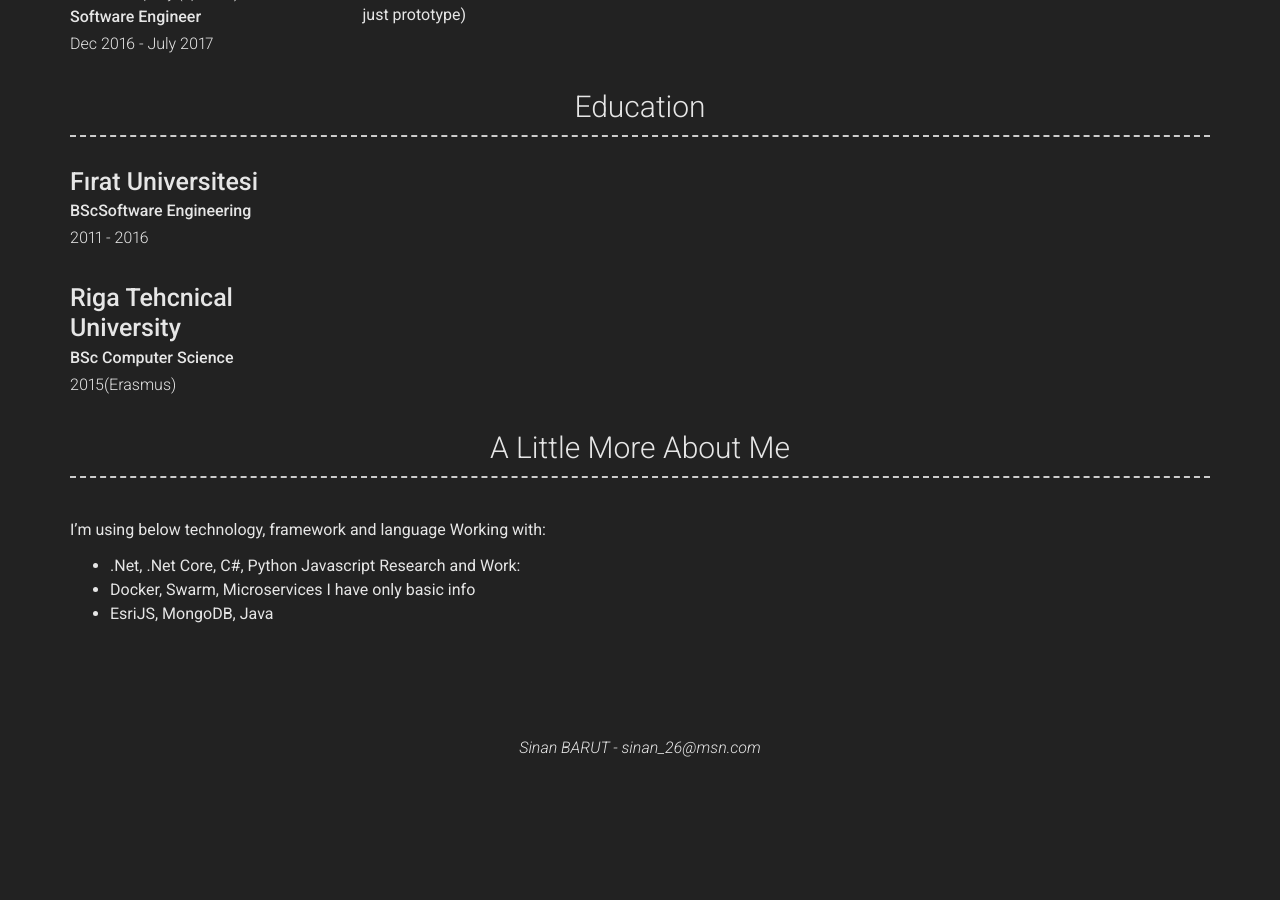
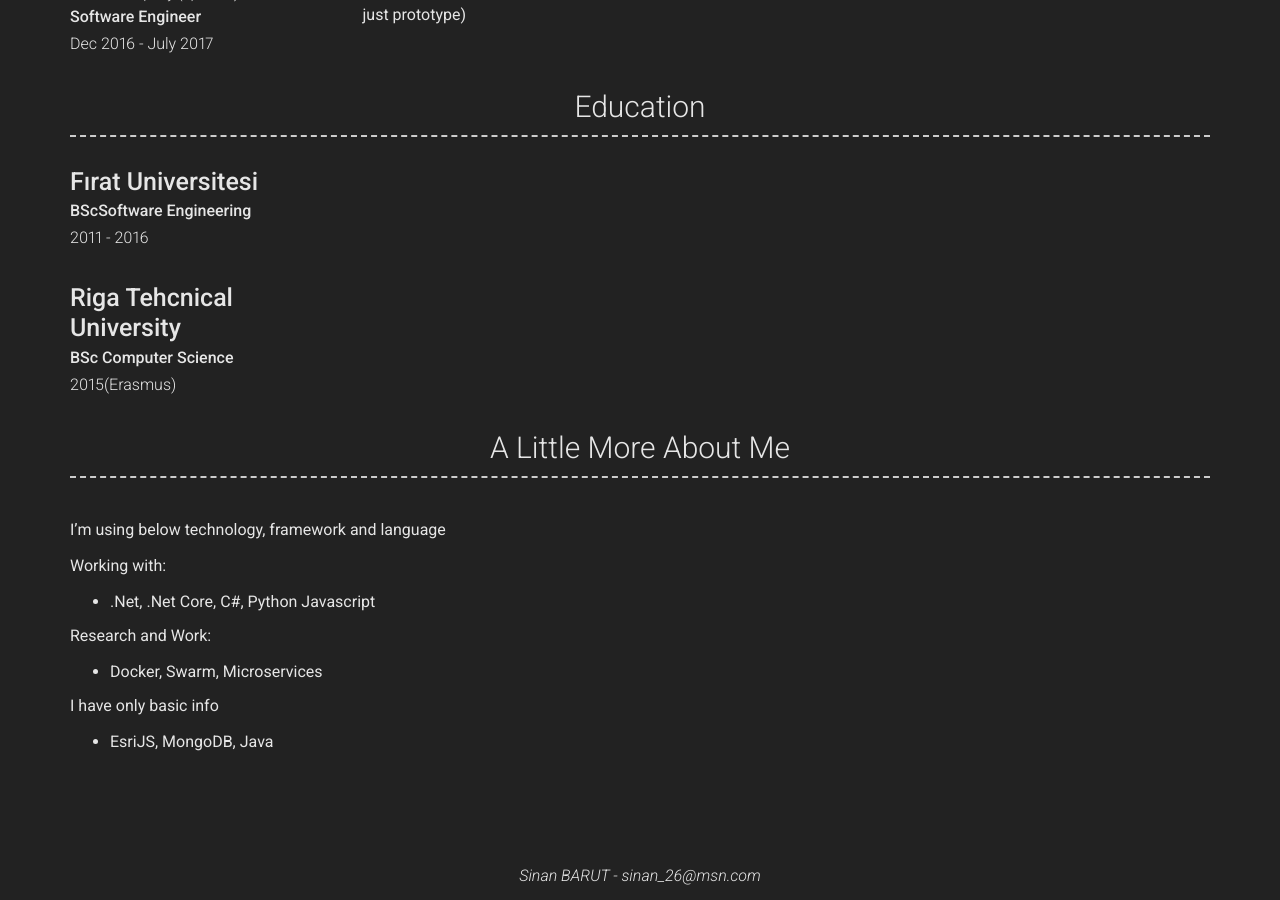
Before and after one commit to SinanBarut26/sinanbarut26.github.io, a Jekyll site: the page built from index.md, in a window 1280 px wide and 900 px high, scrolled down 1289 px. Built offline with Jekyll 4.4.1, drawn with Linux system fonts in a browser that asks for light colours; nearby versions of some CDN libraries; before the commit the page ends 2061 px from its top, so only the background shows below that.

Commit message:
Content Update

```diff
--- a/_config.yml
+++ b/_config.yml
@@ -1,5 +1,5 @@
 # Site
-repository: Git repository where your resume will be hosted, only required if you are hosting on GitHub (eg. sproogen/modern-resume-theme)
+# repository: Git repository where your resume will be hosted, only required if you are hosting on GitHub (eg. sproogen/modern-resume-theme)
 # favicon: Directory of your favicon (eg. images/favicon.ico)(optional)
 
 # Personal info
@@ -61,10 +61,13 @@ about_content: | # this will include new lines to allow paragraphs
 more_title: A Little More About Me #(Use this to override about more section title)
 more_content: | # this will include new lines to allow paragraphs
   I'm using below technology, framework and language
+
   Working with:
     * .Net, .Net Core, C#, Python Javascript
+
   Research and Work:
     * Docker, Swarm, Microservices
+
   I have only basic info
     * EsriJS, MongoDB, Java
 
```
